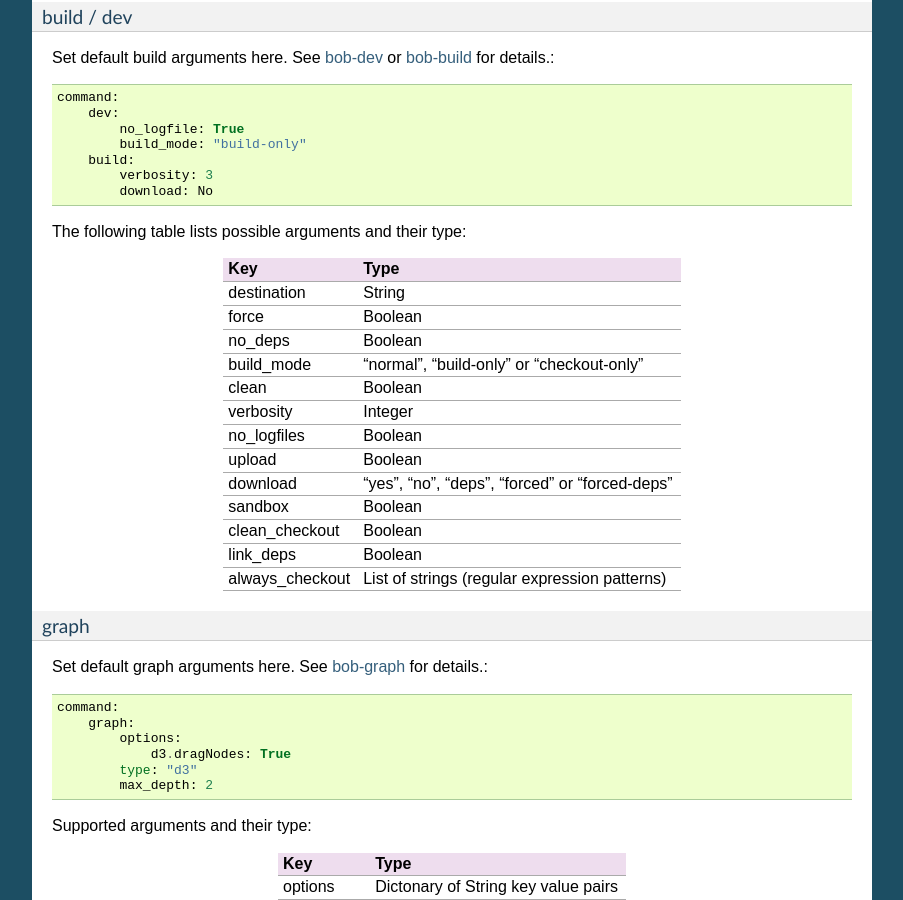
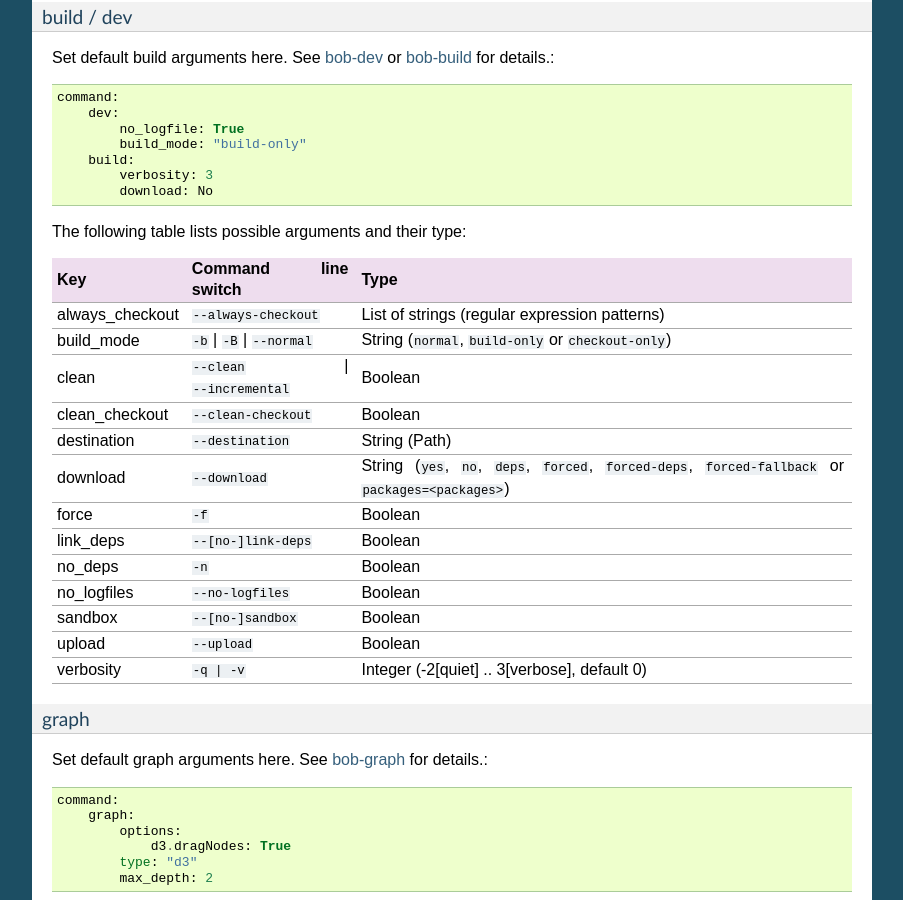
Before and after one commit to BobBuildTool/bob, a Sphinx documentation site: the page built from doc/manual/configuration.rst, in a window 1280 px wide and 900 px high, scrolled down 29676 px. Shown: the whole window, without its empty margins (198-1101 px from the left). Built offline with Sphinx 7.4.7, drawn with Linux system fonts in a browser that asks for light colours; formulas are drawn with MathJax 3; the version number could not be read and is left out.

Commit message:
doc: enhance command config table
Sort the entries by name and amend it with the matching command line
switches. Also rectify some of the descriptions to match their current
behaviour.

```diff
--- a/doc/manual/configuration.rst
+++ b/doc/manual/configuration.rst
@@ -1953,23 +1953,27 @@ Set default build arguments here. See :ref:`manpage-dev` or
 
 The following table lists possible arguments and their type:
 
-=============== ===================================================================
-Key             Type
-=============== ===================================================================
-destination     String
-force           Boolean
-no_deps         Boolean
-build_mode      "normal", "build-only" or "checkout-only"
-clean           Boolean
-verbosity       Integer
-no_logfiles     Boolean
-upload          Boolean
-download        "yes", "no", "deps", "forced" or "forced-deps"
-sandbox         Boolean
-clean_checkout  Boolean
-link_deps       Boolean
-always_checkout List of strings (regular expression patterns)
-=============== ===================================================================
+=============== ====================== ===============================================
+Key             Command line switch    Type
+=============== ====================== ===============================================
+always_checkout ``--always-checkout``  List of strings (regular expression patterns)
+build_mode      ``-b`` | ``-B`` |      String (``normal``, ``build-only`` or
+                ``--normal``           ``checkout-only``)
+clean           ``--clean`` |          Boolean
+                ``--incremental``
+clean_checkout  ``--clean-checkout``   Boolean
+destination     ``--destination``      String (Path)
+download        ``--download``         String (``yes``, ``no``, ``deps``, ``forced``,
+                                       ``forced-deps``, ``forced-fallback`` or
+                                       ``packages=<packages>``)
+force           ``-f``                 Boolean
+link_deps       ``--[no-]link-deps``   Boolean
+no_deps         ``-n``                 Boolean
+no_logfiles     ``--no-logfiles``      Boolean
+sandbox         ``--[no-]sandbox``     Boolean
+upload          ``--upload``           Boolean
+verbosity       ``-q | -v``            Integer (-2[quiet] .. 3[verbose], default 0)
+=============== ====================== ===============================================
 
 graph
 ^^^^^
```
